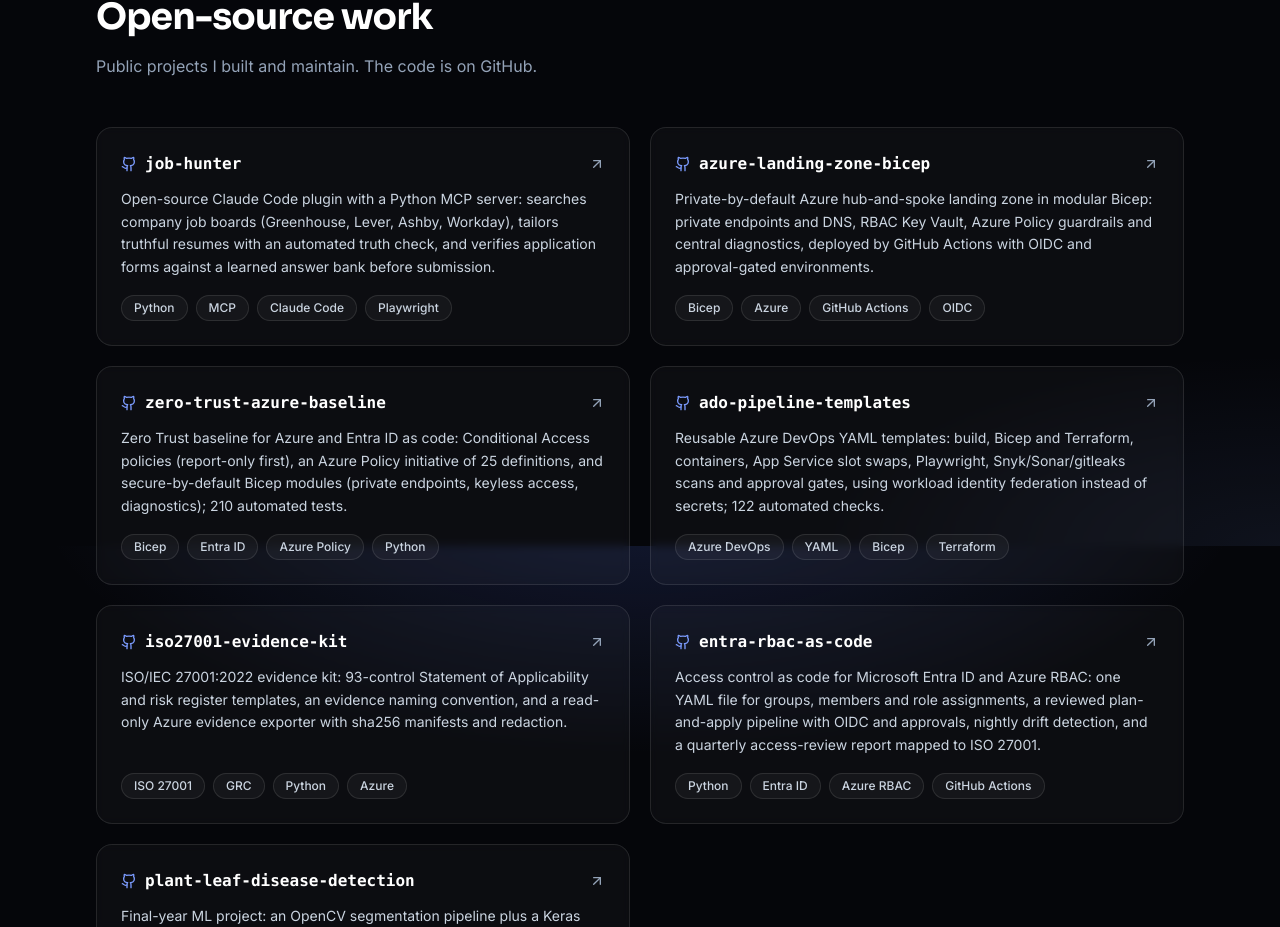
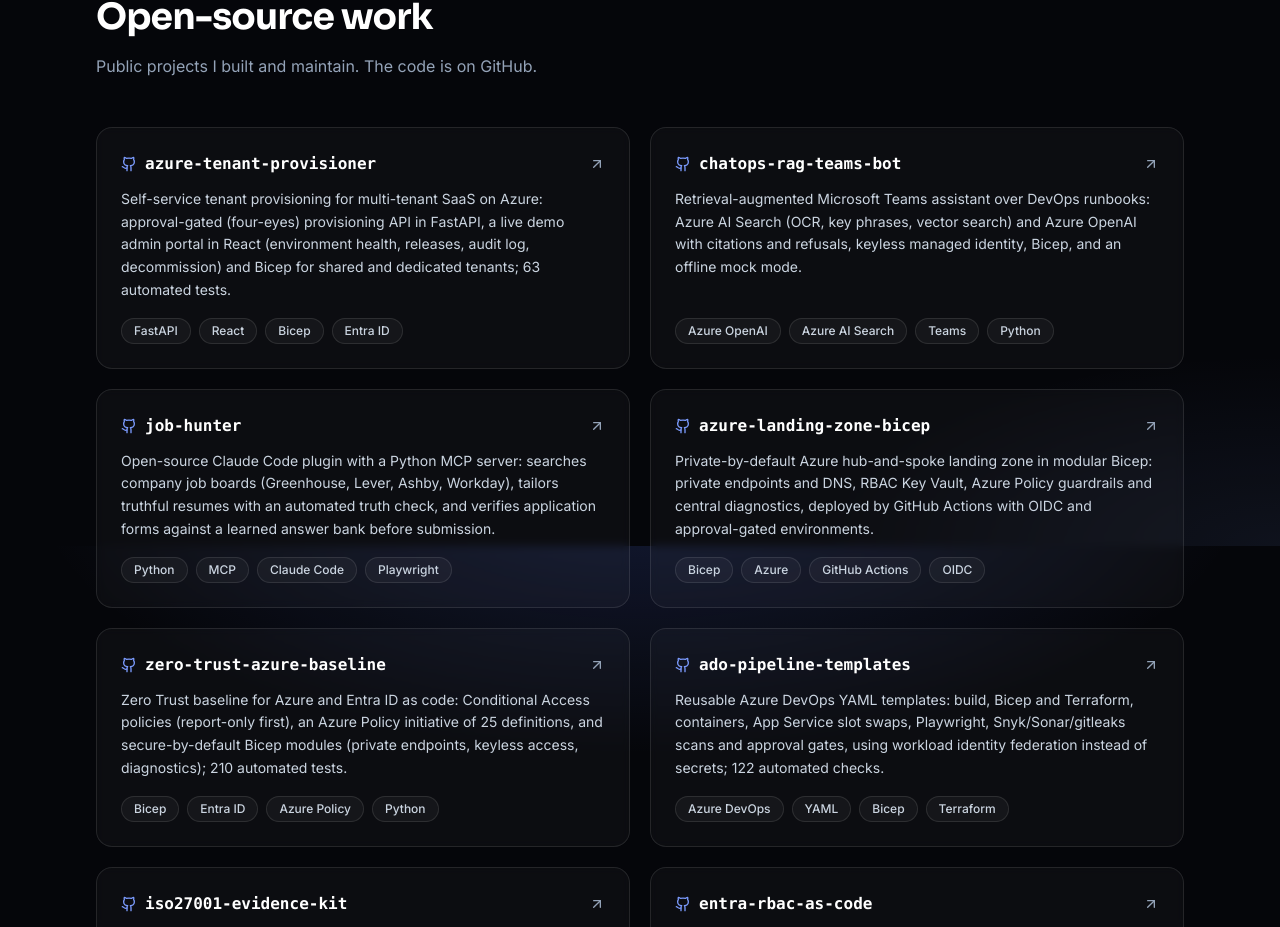
Before and after one commit to vaishnavia4/Vaishnavi-Portfolio, a React (Vite) app: page / in a window 1280 px wide. Shown: the part 7454-8381 px from the top of the page. Built offline with nearby package versions, Linux system fonts and the light colour scheme; the HTML template or start-up script is replaced by a standard one.

Commit message:
Add azure-tenant-provisioner (live demo) and chatops-rag-teams-bot

```diff
--- a/src/data/portfolio.ts
+++ b/src/data/portfolio.ts
@@ -151,6 +151,20 @@ export type Project = {
 };
 
 export const projects: Project[] = [
+  {
+    title: "azure-tenant-provisioner",
+    description:
+      "Self-service tenant provisioning for multi-tenant SaaS on Azure: approval-gated (four-eyes) provisioning API in FastAPI, a live demo admin portal in React (environment health, releases, audit log, decommission) and Bicep for shared and dedicated tenants; 63 automated tests.",
+    stack: ["FastAPI", "React", "Bicep", "Entra ID"],
+    url: "https://github.com/vaishnavia4/azure-tenant-provisioner",
+  },
+  {
+    title: "chatops-rag-teams-bot",
+    description:
+      "Retrieval-augmented Microsoft Teams assistant over DevOps runbooks: Azure AI Search (OCR, key phrases, vector search) and Azure OpenAI with citations and refusals, keyless managed identity, Bicep, and an offline mock mode.",
+    stack: ["Azure OpenAI", "Azure AI Search", "Teams", "Python"],
+    url: "https://github.com/vaishnavia4/chatops-rag-teams-bot",
+  },
   {
     title: "job-hunter",
     description:
```
